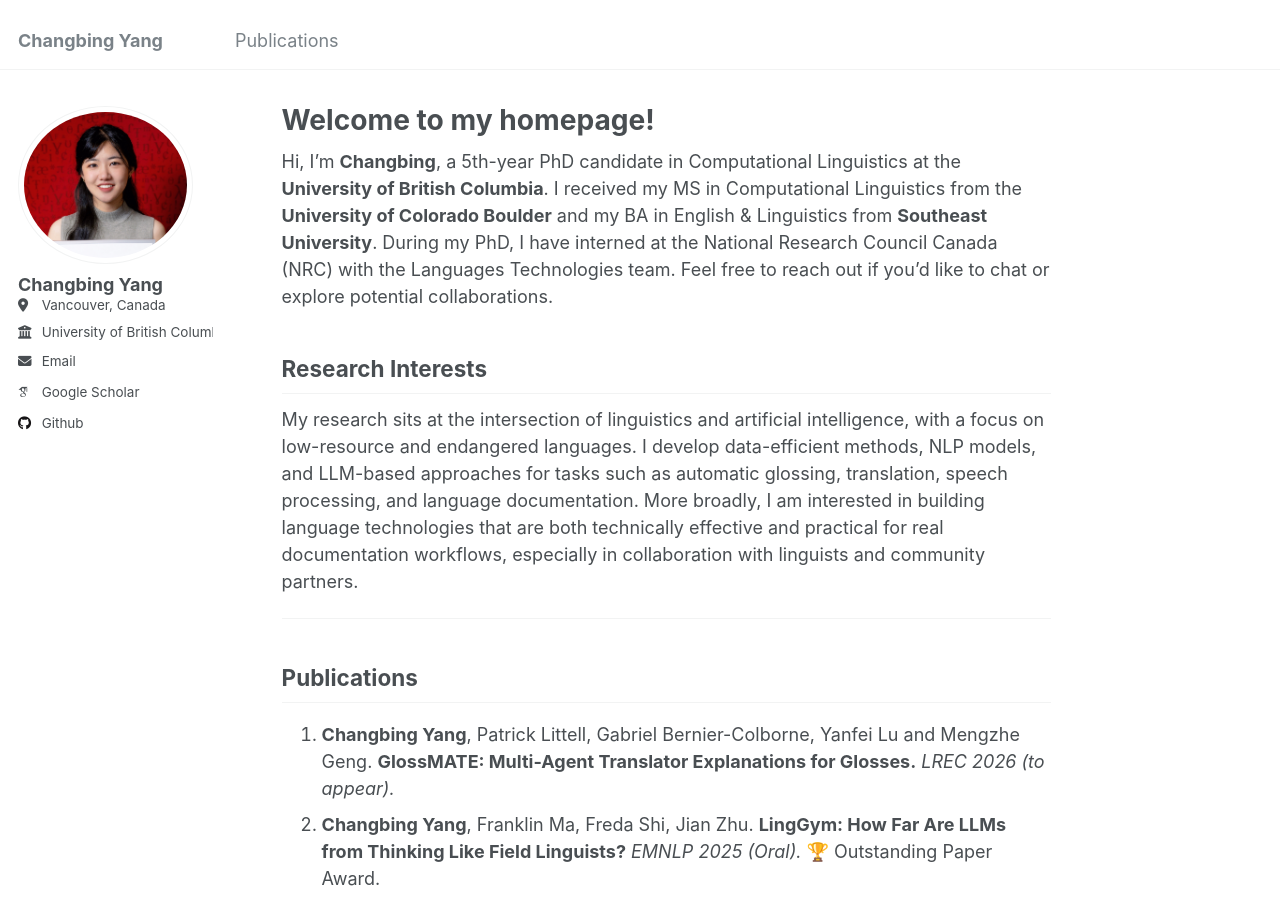
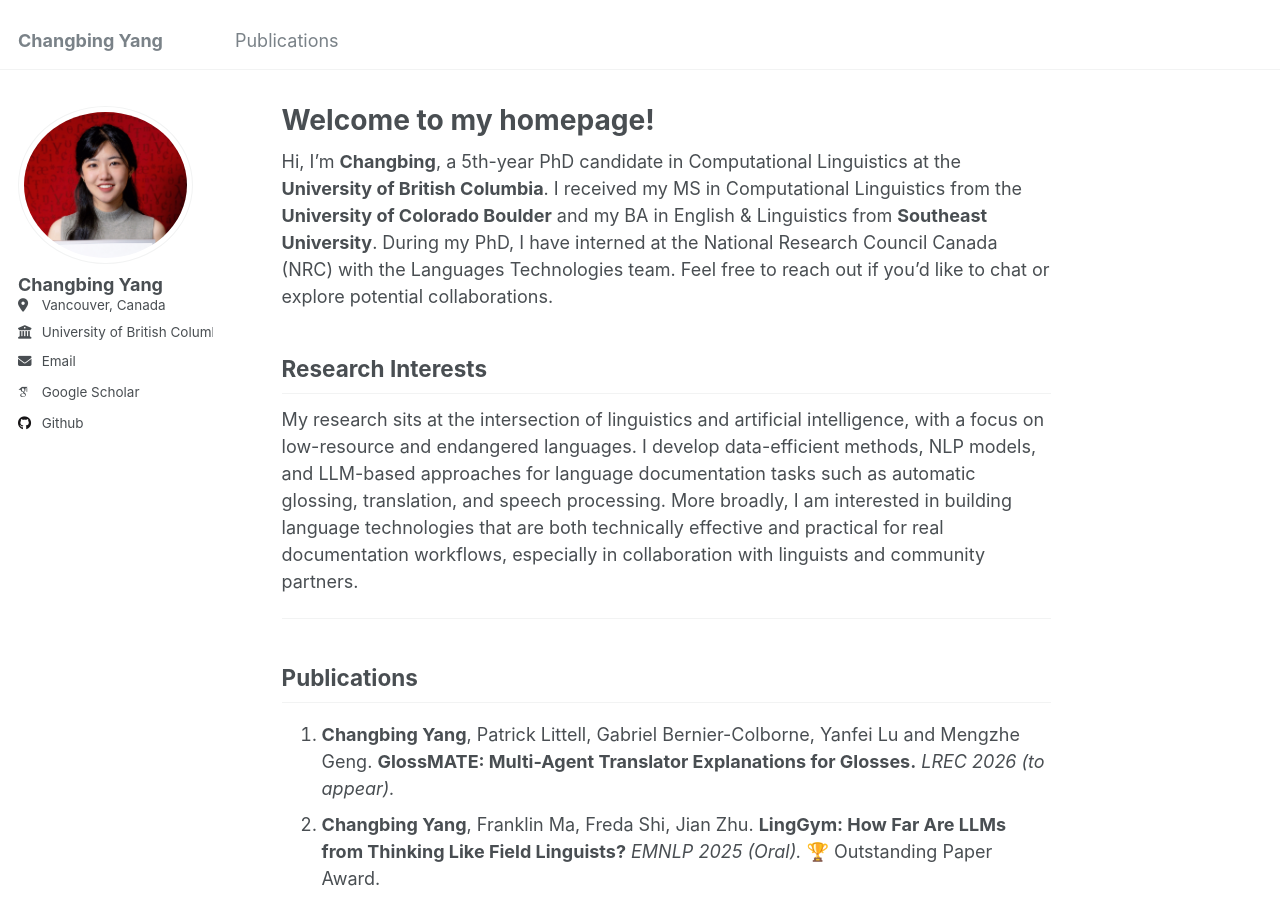
Before and after one commit to changbingY/changbingY.github.io, a Jekyll site: the page built from _pages/about.md, in a window 1280 px wide and 900 px high. Built offline with Jekyll 4.4.1, drawn with Linux system fonts in a browser that asks for light colours; some web fonts are replaced.

```diff
--- a/_pages/about.md
+++ b/_pages/about.md
@@ -11,7 +11,7 @@ Hi, I'm **Changbing**, a 5th-year PhD candidate in Computational Linguistics at
 Technologies team. Feel free to reach out if you'd like to chat or explore potential collaborations.
 
 ## Research Interests
-My research sits at the intersection of linguistics and artificial intelligence, with a focus on low-resource and endangered languages. I develop data-efficient methods, NLP models, and LLM-based approaches for tasks such as automatic glossing, translation, speech processing, and language documentation. More broadly, I am interested in building language technologies that are both technically effective and practical for real documentation workflows, especially in collaboration with linguists and community partners.
+My research sits at the intersection of linguistics and artificial intelligence, with a focus on low-resource and endangered languages. I develop data-efficient methods, NLP models, and LLM-based approaches for language documentation tasks such as automatic glossing, translation, and speech processing. More broadly, I am interested in building language technologies that are both technically effective and practical for real documentation workflows, especially in collaboration with linguists and community partners.
 
 ---
 
```
